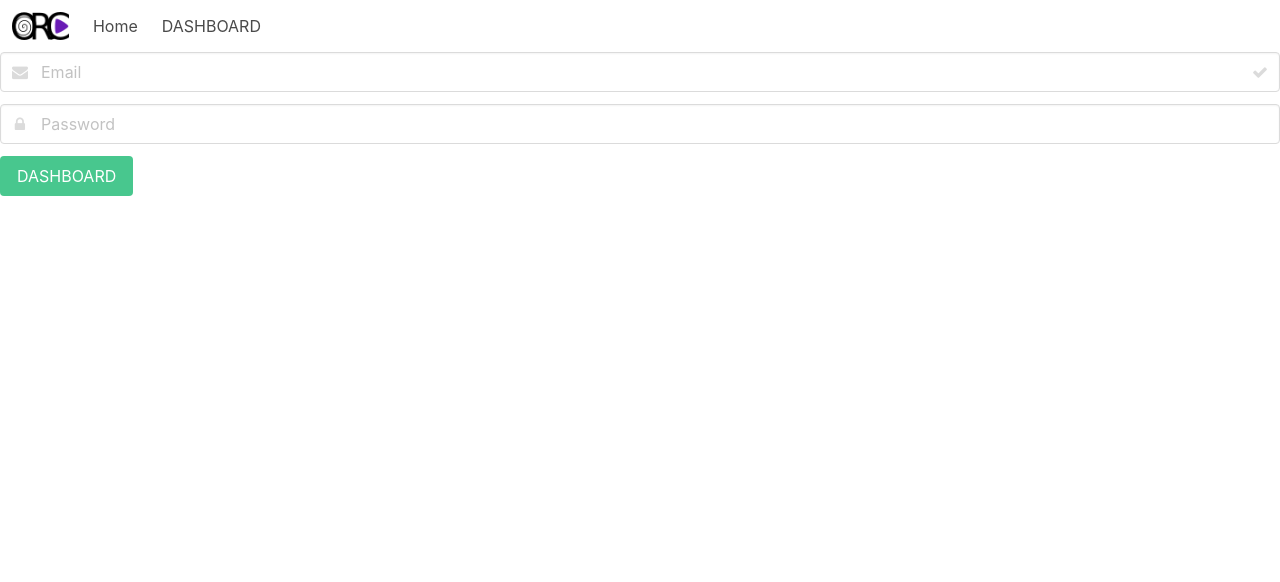
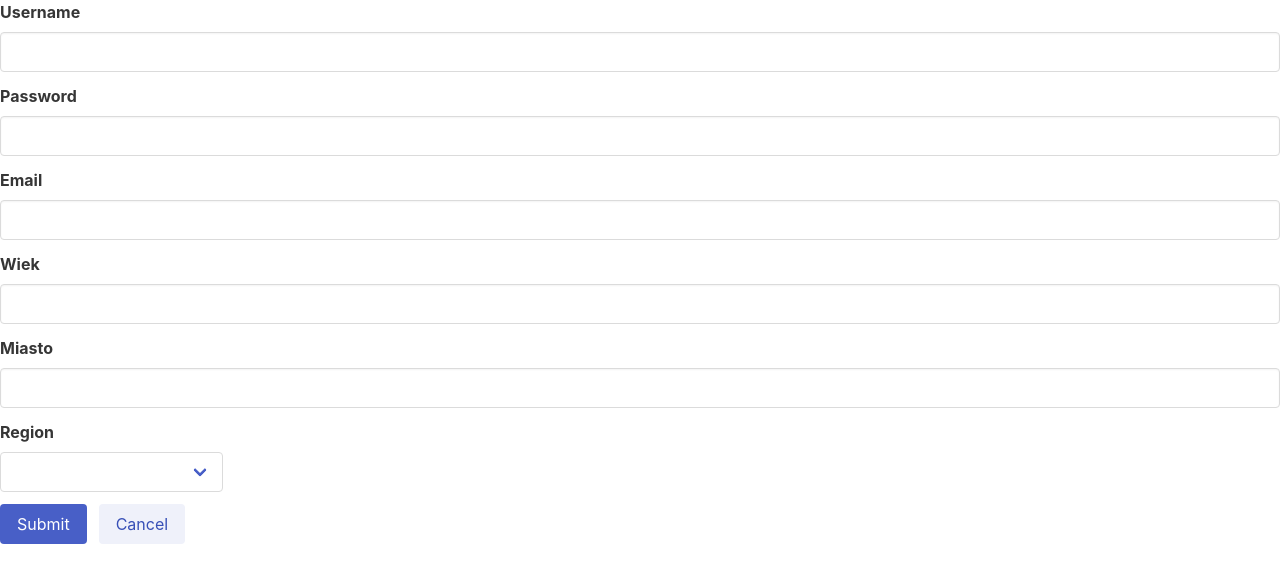
Before and after one commit to Masquito/OrchFront, an Angular app: page /Register in a window 1280 px wide. Shown: the top 582 px of the page. Built offline with nearby package versions, Linux system fonts and the light colour scheme.

Commit message:
PROPABLY registration of new users and password hashing works

```diff
--- a/APIConnectionService/api-connection.service.ts
+++ b/APIConnectionService/api-connection.service.ts
@@ -9,10 +9,14 @@ export class APIConnectionService {
 
   constructor(private http: HttpClient) { }
 
-  configUrl = 'https://localhost:7023/api/Login';
+  loginControllerUrl = 'https://localhost:7023/api/Login';
+  RegisterControllerUrl = 'https://localhost:7023/api/Register';
 
   login(email:string, password:string ) {
-    return this.http.post<any>(this.configUrl, {email, password})
+    return this.http.post<any>(this.loginControllerUrl, {email, password}, {observe: 'response'})
+  }
+
+  register(username:string, password:string, email:string, age:string, city:string, region:string){
+    return this.http.post<any>(this.RegisterControllerUrl, {username, password, email, age, city, region})
+  }
 }
-
-}
--- a/src/app/app.component.css
+++ b/src/app/app.component.css
@@ -0,0 +1,4 @@
+
+  .navbar-menu.is-active {
+    display: block;
+  }
--- a/src/app/app.component.html
+++ b/src/app/app.component.html
@@ -4,15 +4,14 @@
       <img src="assets/images/logo.png" alt="Logo">
     </a>
 
-    <a role="button" class="navbar-burger" aria-label="menu" aria-expanded="false" data-target="navbarBasicExample">
-      <span aria-hidden="true"></span>
+    <a role="button" class="navbar-burger" aria-label="menu" aria-expanded="false" (click)="toggleMenu()" [class.is-active]="isMenuOpen">
       <span aria-hidden="true"></span>
       <span aria-hidden="true"></span>
       <span aria-hidden="true"></span>
     </a>
   </div>
 
-  <div id="navbarBasicExample" class="navbar-menu">
+  <div id="navbarBasicExample" class="navbar-menu" [class.is-active]="isMenuOpen">
     <div class="navbar-start">
       <a class="navbar-item">
         Home
@@ -23,5 +22,5 @@
       </a>
     </div>
   </div>
-  </nav>
-  <router-outlet></router-outlet>
+</nav>
+<router-outlet></router-outlet>
--- a/src/app/app.component.ts
+++ b/src/app/app.component.ts
@@ -11,6 +11,11 @@ import { APIConnectionService } from '../../APIConnectionService/api-connection.
   styleUrl: './app.component.css'
 })
 export class AppComponent {
+  isMenuOpen: boolean = false;
+
+toggleMenu() {
+  this.isMenuOpen = !this.isMenuOpen;
+}
 
   title = 'Orch_FrontAngu_Praca';
   visible_nav: boolean = true;
--- a/src/app/app.routes.ts
+++ b/src/app/app.routes.ts
@@ -3,10 +3,11 @@ import { LoginPageComponent } from './login-page/login-page.component';
 import { DashboardComponent } from './dashboard/dashboard.component';
 import { AccessDeniedComponent } from './access-denied/access-denied.component';
 import { TokenGuard } from '../../AuthGuardService/auth-guard.service';
+import { RegisterComponent } from './register/register.component';
 
 export const routes: Routes = [
     {path:'', component:LoginPageComponent},
     {path:'Dashboard', component:DashboardComponent, canActivate: [TokenGuard]},
-    {path:'**', component:DashboardComponent},
-    {path:'Denied', component:AccessDeniedComponent}
+    {path:'Denied', component:AccessDeniedComponent},
+    {path:'Register', component:RegisterComponent}
 ];
--- a/src/app/login-page/login-page.component.ts
+++ b/src/app/login-page/login-page.component.ts
@@ -4,7 +4,7 @@ import { Router } from '@angular/router';
 import { FormBuilder, FormControl, FormGroup, FormsModule, ReactiveFormsModule } from '@angular/forms';
 import { User } from '../../../Models/user';
 import { AppComponent } from '../app.component';
-import { map } from 'rxjs';
+import { catchError, map, tap, throwError } from 'rxjs';
 
 @Component({
   selector: 'app-login-page',
@@ -19,7 +19,7 @@ export class LoginPageComponent{
   myForm: FormGroup;
   userRecived!: User;
   JWTToken : string = "empty";
-
+  verificationPassed : boolean = false;
 
   constructor (private API_COMM : APIConnectionService, private router : Router, private fb : FormBuilder, private appComponent: AppComponent) {
     appComponent.visible_nav = false;
@@ -35,20 +35,25 @@ export class LoginPageComponent{
   }
 
   ValidateUser(){
-    const email = this.myForm.get('email')?.value;
-    const pass = this.myForm.get('password')?.value;
-    if(email == this.userRecived.Email && pass == this.userRecived.Password){
+    if(this.verificationPassed){
       this.router.navigate(['/Dashboard']);
     }
     else{
-      alert("zly username lub haslo");
+      alert("Login failed. Check Email or Password");
     }
   }
 
   GetApiDataFirstUser() {
     this.API_COMM.login(this.myForm.get('email')?.value, this.myForm.get('password')?.value)
       .pipe(
-        map((data) => {
+        catchError(error => {
+          if (error.status === 404) {
+            alert("Login failed. Check Email or Password");
+          }
+          return throwError(() => new Error("Error occured"));
+        }),
+        map((response) => {
+          const data = response.body;
           const user: User = {
             Email: data.user.email,
             Id: data.user.id,
@@ -60,6 +65,7 @@ export class LoginPageComponent{
             ProfilePhoto: data.user.profilephoto
           };
           console.log(user);
+          this.verificationPassed = true;
           return { user, token: data.token };
         })
       )
--- /dev/null
+++ b/src/app/register/register.component.html
@@ -0,0 +1,56 @@
+<form [formGroup]="registerForm" (ngSubmit)="Register()">
+    <div class="field">
+        <label class="label">Username</label>
+        <div class="control">
+          <input class="input" type="text" formControlName="Username">
+        </div>
+      </div>
+
+      <div class="field">
+        <label class="label">Password</label>
+        <div class="control has-icons-left has-icons-right">
+          <input class="input" type="text" formControlName="Password">
+        </div>
+      </div>
+
+      <div class="field">
+        <label class="label">Email</label>
+        <div class="control has-icons-left has-icons-right">
+          <input class="input" type="text" formControlName="Email">
+        </div>
+      </div>
+
+      <div class="field">
+        <label class="label">Wiek</label>
+        <div class="control">
+          <input class="input" type="text" formControlName="Age">
+        </div>
+      </div>
+
+      <div class="field">
+        <label class="label">Miasto</label>
+        <div class="control">
+          <input class="input" type="text" formControlName="City">
+        </div>
+      </div>
+
+      <div class="field">
+        <label class="label">Region</label>
+        <div class="control">
+          <div class="select">
+            <select [(ngModel)]="selectedWojewodztwo" [ngModelOptions]="{standalone: true}">
+                <option *ngFor="let c of wojewodztwa" [ngValue]="c">{{c}}</option>
+              </select>
+          </div>
+        </div>
+      </div>
+
+      <div class="field is-grouped">
+        <div class="control">
+          <button type="submit" class="button is-link">Submit</button>
+        </div>
+        <div class="control">
+          <button class="button is-link is-light">Cancel</button>
+        </div>
+      </div>
+</form>
--- /dev/null
+++ b/src/app/register/register.component.ts
@@ -0,0 +1,56 @@
+import { Component } from '@angular/core';
+import { AppComponent } from '../app.component';
+import { FormBuilder, FormControl, FormGroup, FormsModule, ReactiveFormsModule } from '@angular/forms';
+import { User } from '../../../Models/user';
+import { CommonModule } from '@angular/common';
+import { APIConnectionService } from '../../../APIConnectionService/api-connection.service';
+import { Router } from '@angular/router';
+
+@Component({
+  selector: 'app-register',
+  standalone: true,
+  imports: [FormsModule, ReactiveFormsModule, CommonModule],
+  templateUrl: './register.component.html',
+  styleUrl: './register.component.css'
+})
+export class RegisterComponent {
+
+  registeredUser : User = {};
+  registerForm!: FormGroup;
+  selectedWojewodztwo : string = '';
+  wojewodztwa: string[] = ['Zachodnio-Pomorskie', 'Pomorskie', 'Warmińsko-Mazurskie',
+                                  'Podlaskie', 'Mazowieckie', 'Kujawsko-Pomorskie',
+                                    'Wielkopolskie', 'Lubuskie', 'Dolnośląskie',
+                                      'Łódzkie', 'Lubelskie', 'Podkarpackie',
+                                        'Małopolskie', 'Śląskie', 'Opolskie',];
+  constructor(private appComponent : AppComponent, private fb : FormBuilder, private apicomm : APIConnectionService, private router: Router){
+    appComponent.visible_nav = false;
+
+    this.registerForm = this.fb.group({
+      Username: [''],
+      Password: [''],
+      Email: [''],
+      Region: [''],
+      Age: [''],
+      City: [''],
+    });
+  }
+
+  Register(){
+    const uname = this.registerForm.get('Username')?.value;
+    const pass = this.registerForm.get('Password')?.value;
+    const email = this.registerForm.get('Email')?.value;
+    const age = this.registerForm.get('Age')?.value;
+    const city = this.registerForm.get('City')?.value;
+    const region = this.selectedWojewodztwo;
+
+    this.apicomm.register(uname, pass, email, age, city, region).subscribe({
+      next: (result) => {
+        console.log('API Response:', result);
+      }
+    })
+    alert("Registration successfull");
+    this.router.navigate(['/'])
+
+  }
+}
```
Also changed, not shown: Models/user.ts (+8 -8 lines), src/app/register/register.component.css (added), 1 other file (tests, documents, lock files or other folders).
